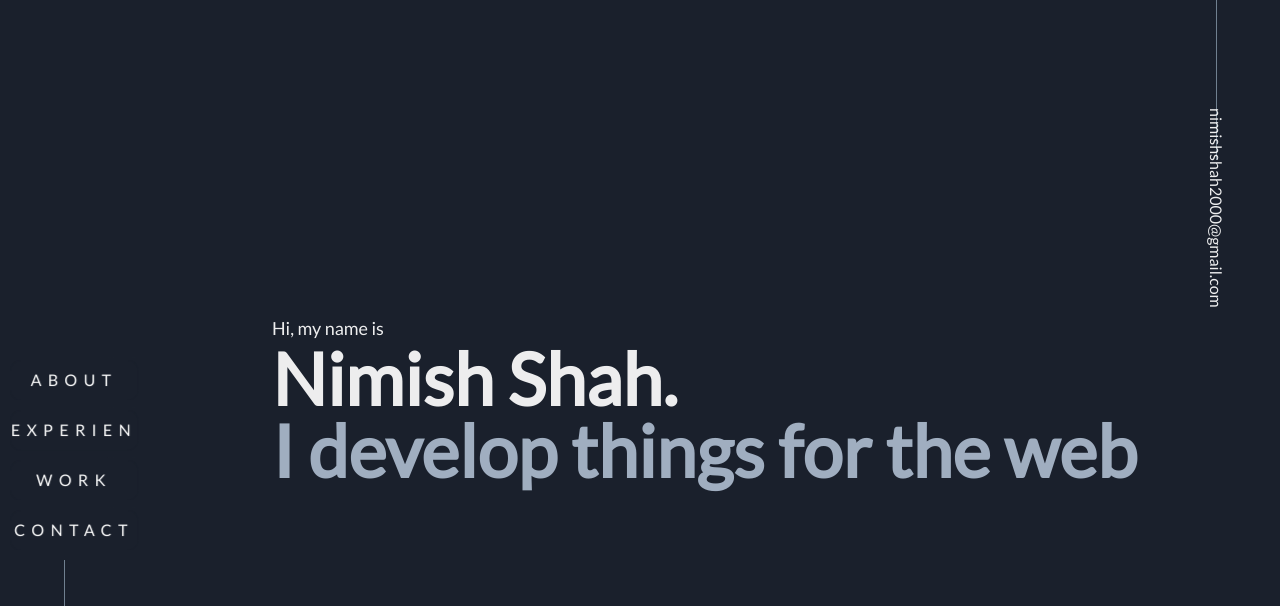
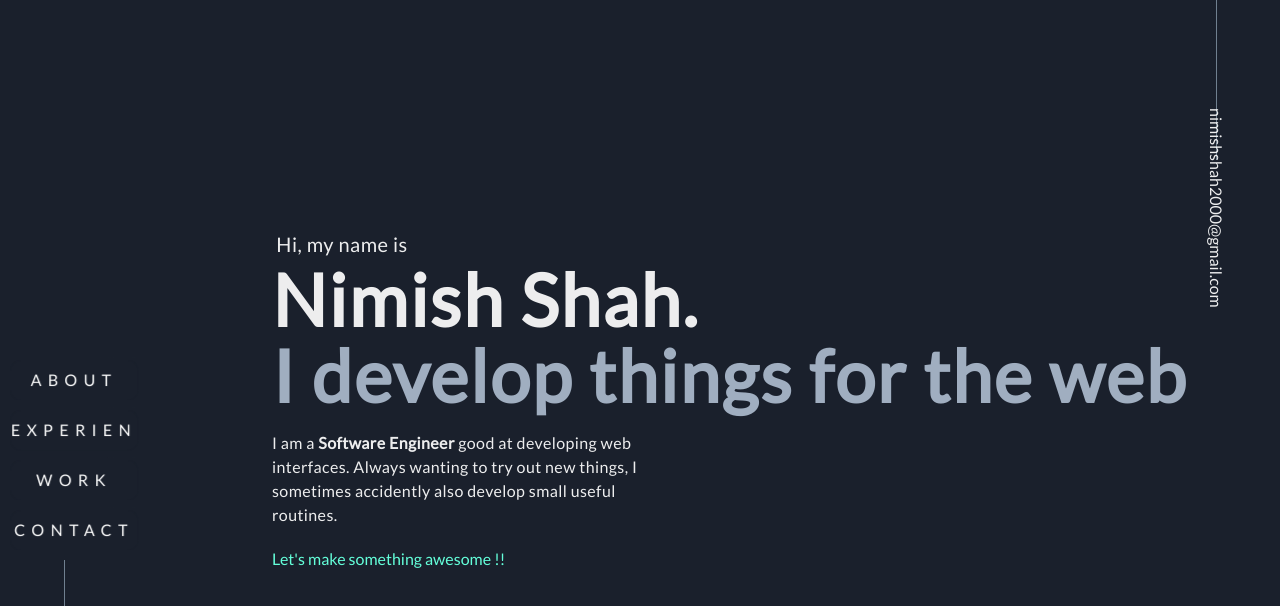
Before and after one commit to sudonims/sudonims, a Next.js app: page / in a window 1280 px wide. Shown: the top 606 px of the page. Built offline with nearby package versions, Linux system fonts and the light colour scheme.

Commit message:
about done

```diff
--- a/components/About.js
+++ b/components/About.js
@@ -13,13 +13,24 @@ export default function About() {
         marginLeft="10vw"
         marginRight="10vw"
       >
-        <Text display={{ base: 'none', md: 'block' }} fontSize="lg">
-          Hi, my name is
+        <Text
+          display={{ base: 'none', md: 'block' }}
+          fontSize="xl"
+          marginBottom="1"
+          letterSpacing="wide"
+        >
+          &nbsp;Hi, my name is
         </Text>
         <Text display={{ base: 'block', md: 'none' }} fontSize="md">
           Hi, my name is
         </Text>
-        <Heading display={{ base: 'none', md: 'block' }} size="4xl" as="h1">
+        <Heading
+          display={{ base: 'none', md: 'block' }}
+          size="4xl"
+          as="h1"
+          marginBottom="1"
+          letterSpacing="wide"
+        >
           Nimish Shah.
         </Heading>
         <Heading display={{ base: 'block', md: 'none' }} size="2xl" as="h1">
@@ -30,6 +41,7 @@ export default function About() {
           color="gray.400"
           size="4xl"
           as="h2"
+          letterSpacing="wide"
         >
           I develop things for the web
         </Heading>
@@ -41,6 +53,23 @@ export default function About() {
         >
           I develop things for the web
         </Heading>
+        <div style={{ maxWidth: '40%', marginTop: 20, marginBottom: 20 }}>
+          <Text display={{ base: 'none', md: 'block' }} letterSpacing="wide">
+            I am a <b>Software Engineer</b> good at developing web interfaces.
+            Always wanting to try out new things, I sometimes accidently also
+            develop small useful routines.
+          </Text>
+          <Text display={{ base: 'block', md: 'none' }}>
+            I am a <b>Software Engineer</b> good at developing web interfaces.
+            Always wanting to try out new things, I sometimes accidently also
+            develop small useful routines.
+          </Text>
+        </div>
+        <Text color="#64ffda">
+          <a className="awesome" href="mailto:nimishshah2000@gmail.com">
+            Let's make something awesome !!
+          </a>
+        </Text>
       </Container>
     </section>
   );
--- a/styles/globals.css
+++ b/styles/globals.css
@@ -62,5 +62,16 @@ body {
 }
 
 .text-rotate:hover {
+  font-size: 18px;
+  font-weight: 800;
   transform: rotate(50deg);
 }
+
+.awesome {
+  transition-duration: 300ms;
+}
+
+.awesome:hover {
+  font-size: 18px;
+  font-weight: 800;
+}
```
